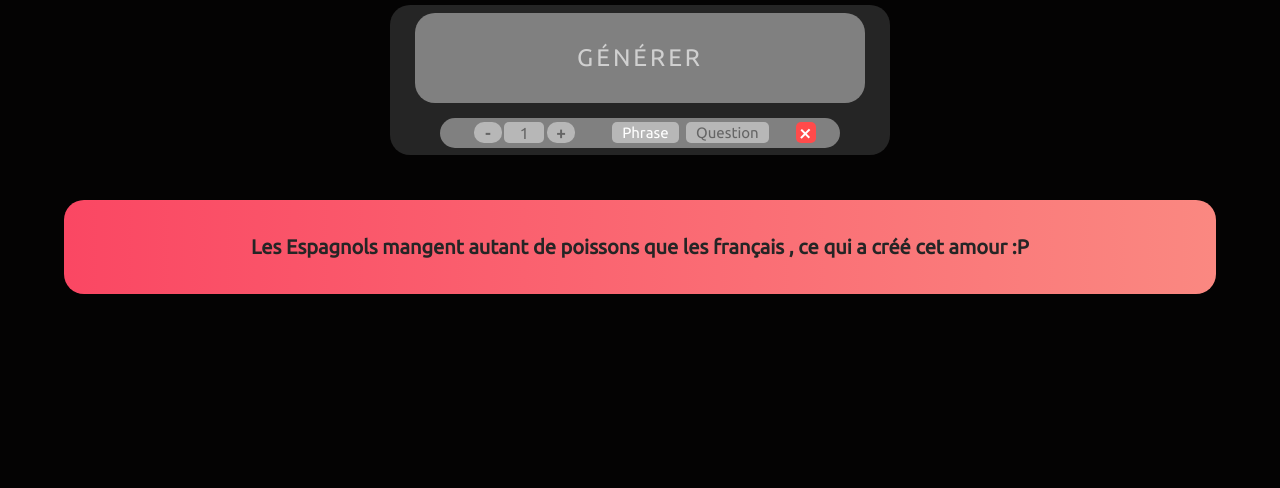
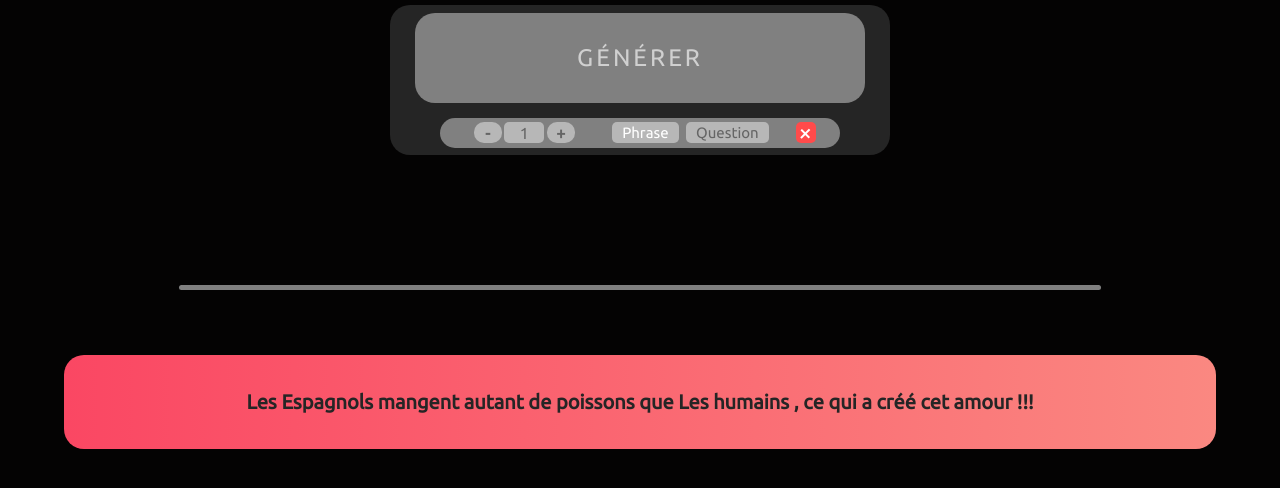
Before and after one commit to thomasv04/OC_P5, a plain HTML site: page index.html in a window 1280 px wide. Both pictures are taken after a click on the element "GÉNÉRER". Drawn offline with nearby package versions, Linux system fonts and the light colour scheme.

Commit message:
Passage en programmation objet

```diff
--- a/css/generateur.css
+++ b/css/generateur.css
@@ -238,3 +238,13 @@
     text-align: justify;
     font-weight: 700;
 }
+
+.separateur {
+    background: grey;
+    height: 5px;
+    width: 80%;
+    margin: auto;
+    border-radius: 10px;
+    margin-bottom: 65px;
+    margin-top: 85px;
+}
--- a/index.html
+++ b/index.html
@@ -1,7 +1,7 @@
 <!DOCTYPE html>
 <html lang="fr">
 
-    <head>
+<head>
     <meta charset="UTF-8">
     <title>Générateur de citation</title>
     <link rel="stylesheet" href="css/generateur.css">
@@ -15,7 +15,12 @@
 
 
     <script src="https://code.jquery.com/jquery-3.3.1.min.js"></script>
+    <script src="js/tableau.js"></script>
     <script src="js/generateur.js"></script>
+    <script>
+        let generateur_citation = new Generateur();
+        generateur_citation.init('.generateur', citation);
+    </script>
 </body>
 
 </html>
--- a/js/generateur.js
+++ b/js/generateur.js
@@ -1,137 +1,148 @@
-$(() => {
-    let valeur1 = Array("Ils", "Elles", "Les humains", "Les Français", "Les Italiens", "Les Espagnols", "Les Robots");
+class Generateur {
+    constructeur() {
+        this.emplacement = null;
+        this.tableau = null;
+        this.nb_generation = null;
+        this.max_generation = null;
+        this.type_generation = null;
+        this.couleur_citation = 1;
+    }
 
-    let valeur2 = Array("volent aussi bien que", "mangent autant de poissons que");
+    init(emplacement, tableau, nb_generation = 1, max_generation = 5) {
+        this.emplacement = emplacement;
+        this.tableau = tableau;
+        this.nb_generation = nb_generation;
+        this.max_generation = max_generation;
+        this.type_generation = 1;
+        this.couleur_citation = 1;
 
-    let valeur3 = Array("Les humains", "Les Français", "Les Italiens", "Les Espagnols", "Les Robots");
+        this.creation_div();
+        this.gestion_click();
 
-    let valeur4 = Array(", ce qui a déclanché cette guerre", ", ce qui a créé cet amour", ", c'est pourquoi leur extinction a été créée");
 
-    let valeur5 = Array(".", "!", "!!!", "...", ":D", ":P");
+    }
 
-    let valeur6 = Array("Pourquoi", "Comment");
+    creation_div() {
+        if ($(this.emplacement).length == 0) {
+            alert("il manque une div avec comme classe generateur !!")
+        } else {
+            $(this.emplacement).append('<div class=champ></div>');
+            $(this.emplacement + ' .champ').append('<div class=bouton><h2>Générer</h2></div><div class="test"><h4 class="moins"><p>-</p></h4><div class="total"><p>' + this.nb_generation + '</p></div><h4 class="plus"><p>+</p></h4><h3 class="select phrase"><p class="">Phrase</p></h3><h3 class="question"><p class="">Question</p></h3><div class="suppr"></div></div>');
+        }
+    }
 
-    let valeur7 = Array("sont devenus comme ça", "font ça", "en sont arrivés là", "arrivent à faire ça", "sont morts");
-
-    let valeur8 = Array("?", "?!", "??");
-
-    let nb_generation = 1;
-
-    init();
-
-    let element_citation = 1;
-
-    let type = "phrase";
-
-    $('.generateur .champ .bouton').click(() => {
-        creer_citation();
+    gestion_click() {
+        $(this.emplacement + ' .champ .bouton').click(() => {
+            this.creer_citation();
         })
 
-    $('.plus').click(() => {if (nb_generation != 5) {
-            nb_generation++;
+        $('.plus').click(() => {
+            if (this.nb_generation != this.max_generation) {
+                this.nb_generation++;
             }
 
-        $('.total p').replaceWith(`<p>${nb_generation}</p>`);
+            $('.total p').replaceWith(`<p>${this.nb_generation}</p>`);
         })
 
         $('.moins').click(() => {
-        if (nb_generation != 1) {
-            nb_generation--;
+            if (this.nb_generation != 1) {
+                this.nb_generation--;
             }
-        $('.total p').replaceWith(`<p>${nb_generation}</p>`);
+            $('.total p').replaceWith(`<p>${this.nb_generation}</p>`);
         })
 
         $('.suppr').click(() => {
-        vider_citation()
+            this.vider_citation();
         })
 
-    $('.phrase').click(function () {
-        if ($(this).hasClass("select") == false) {
-            $(this).addClass('select');
+        $('.phrase').click(() => {
+            if ($('.phrase').hasClass("select") == false) {
+                $('.phrase').addClass('select');
                 $('.question').removeClass('select');
-            type = "phrase";
+                this.type_generation = 1;
             }
         })
 
-    $('.question').click(function () {
-        if ($(this).hasClass("select") == false) {
-            $(this).addClass('select');
+        $('.question').click(() => {
+            if ($('.question').hasClass("select") == false) {
+                $('.question').addClass('select');
                 $('.phrase').removeClass('select');
-            type = "question";
+                this.type_generation = 2;
             }
         })
-
-
-    function init() {
-        if ($('.generateur').length == 0) {
-            alert("il manque une div avec comme class generateur !!")
-        } else {
-            $('.generateur').append('<div class=champ></div>');
-            $('.generateur .champ').append('<div class=bouton><h2>Générer</h2></div><div class="test"><h4 class="moins"><p>-</p></h4><div class="total"><p>1</p></div><h4 class="plus"><p>+</p></h4><h3 class="select phrase"><p class="">Phrase</p></h3><h3 class="question"><p class="">Question</p></h3><div class="suppr"></div></div>');
-        }
     }
 
-    function chiffre_aleatoire(min, max) {
+    vider_citation() {
+        $(this.emplacement + ' .citation_box').replaceWith('<div class=citation_box></div>');
+        $(this.emplacement + ' .champ').css('top', '50%');
+    }
+
+    chiffre_alea(min, max) {
+        this.min = min;
+        this.max = max;
         return Math.random() * (max - min) + min;
     }
 
-    function mot_alea_valeur(valeur) {
-        return valeur[parseInt(chiffre_aleatoire(0, valeur.length - 0.00001))];
+    mot_alea_valeur(valeur) {
+        let valeur_selec = valeur;
+        let chiffre_texte_alea = parseInt(this.chiffre_alea(0, valeur.length - 0.00001));
+        //alert(chiffre_texte_alea);
+        return valeur_selec[chiffre_texte_alea];
     }
 
-    function generation_texte(valeur1, valeur2, valeur3, valeur4, valeur5) {
-        let mot_valeur1 = mot_alea_valeur(valeur1);
-        let mot_valeur2 = mot_alea_valeur(valeur2);
-        let mot_valeur3 = mot_alea_valeur(valeur3);
-        let mot_valeur4 = mot_alea_valeur(valeur4);
-        let mot_valeur5 = mot_alea_valeur(valeur5);
+    generation_texte(valeur1, valeur2, valeur3, valeur4, valeur5) {
+        let mot_valeur1 = this.mot_alea_valeur(valeur1);
+        let mot_valeur2 = this.mot_alea_valeur(valeur2);
+        let mot_valeur3 = this.mot_alea_valeur(valeur3);
+        let mot_valeur4 = this.mot_alea_valeur(valeur4);
+        let mot_valeur5 = this.mot_alea_valeur(valeur5);
 
         if (mot_valeur1 == mot_valeur3) {
-            mot_valeur3 = mot_alea_valeur(valeur3);
+            mot_valeur3 = this.mot_alea_valeur(valeur3);
         }
 
-        let texte = `${mot_valeur1} ${mot_valeur2} ${mot_valeur3.toLowerCase()} ${mot_valeur4} ${mot_valeur5}`;
+
+        let texte = `${mot_valeur1} ${mot_valeur2} ${mot_valeur3} ${mot_valeur4} ${mot_valeur5}`;
         return texte;
     }
 
-    function generation_question(valeur1, valeur2, valeur3, valeur4) {
-        let mot_valeur1 = mot_alea_valeur(valeur1);
-        let mot_valeur2 = mot_alea_valeur(valeur2);
-        let mot_valeur3 = mot_alea_valeur(valeur3);
-        let mot_valeur4 = mot_alea_valeur(valeur4);
+    generation_question(valeur1, valeur2, valeur3, valeur4) {
+        let mot_valeur1 = this.mot_alea_valeur(valeur1);
+        let mot_valeur2 = this.mot_alea_valeur(valeur2);
+        let mot_valeur3 = this.mot_alea_valeur(valeur3);
+        let mot_valeur4 = this.mot_alea_valeur(valeur4);
 
-        let question = `${mot_valeur1} ${mot_valeur2.toLowerCase()} ${mot_valeur3} ${mot_valeur4}`;
+        let question = `${mot_valeur1} ${mot_valeur2} ${mot_valeur3} ${mot_valeur4}`;
         return question;
     }
 
-    function creer_citation() {
-        for (let i = 0; i < nb_generation; i++) {
-            if ($('.generateur .citation_box').length == 0) {
-                $('.generateur').append('<div class=citation_box></div>');
+    creer_citation() {
+        for (let i = 0; i < this.nb_generation; i++) {
+            if ($(this.emplacement + ' .citation_box').length == 0) {
+                $(this.emplacement).append('<div class=citation_box></div>');
 
             }
-            $('.generateur .champ').css('top', '10%');
-            if (type == "phrase") {
-                let texte_alea = generation_texte(valeur1, valeur2, valeur3, valeur4, valeur5);
-                $('.generateur .citation_box').prepend(`<div class=citation id="${element_citation}"><p>${texte_alea}</p></div>`);
+
+            $(this.emplacement + ' .champ').css('top', '10%');
+            if (this.type_generation == 1) {
+                let texte_alea = this.generation_texte(this.tableau.valeur1, this.tableau.valeur2, this.tableau.valeur3, this.tableau.valeur4, this.tableau.valeur5);
+                $(this.emplacement + ' .citation_box').prepend(`<div class=citation id="${this.couleur_citation}"><p>${texte_alea}</p></div>`);
             }
 
-            if (type == "question") {
-                let texte_alea = generation_question(valeur6, valeur3, valeur7, valeur8);
-                $('.generateur .citation_box').prepend(`<div class=citation id="${element_citation}"><p>${texte_alea}</p></div>`);
+            if (this.type_generation == 2) {
+                let texte_alea = this.generation_question(this.tableau.valeur6, this.tableau.valeur3, this.tableau.valeur7, this.tableau.valeur8);
+                $(this.emplacement + ' .citation_box').prepend(`<div class=citation id="${this.couleur_citation}"><p>${texte_alea}</p></div>`);
             }
 
-            if (element_citation == 6) {
-                element_citation = 1;
+            if (this.couleur_citation == 6) {
+                this.couleur_citation = 1;
             } else {
-                element_citation++;
+                this.couleur_citation++;
             }
 
         }
+        $(this.emplacement + ' .citation_box').prepend(`<div class=separateur></div>`);
     }
 
-    function vider_citation() {
-        $('.generateur .citation_box').replaceWith('<div class=citation_box></div>');
-        $('.generateur .champ').css('top', '50%');
-    }
-})
+
+};
--- /dev/null
+++ b/js/tableau.js
@@ -0,0 +1,51 @@
+let citation = {
+    valeur1: [
+        "Ils",
+        "Elles",
+        "Les humains",
+        "Les Français",
+        "Les Italiens",
+        "Les Espagnols",
+        "Les Robots",
+    ],
+    valeur2: [
+        "volent aussi bien que",
+        "mangent autant de poissons que",
+    ],
+    valeur3: [
+        "Les humains",
+        "Les Français",
+        "Les Italiens",
+        "Les Espagnols",
+        "Les Robots",
+    ],
+    valeur4: [
+        ", ce qui a déclanché cette guerre",
+        ", ce qui a créé cet amour",
+        ", c'est pourquoi leur extinction a été créée",
+    ],
+    valeur5: [
+        ".",
+        "!",
+        "!!!",
+        "...",
+        ":D",
+        ":P",
+    ],
+    valeur6: [
+        "Pourquoi",
+        "Comment",
+    ],
+    valeur7: [
+        "sont devenus comme ça",
+        "font ça",
+        "en sont arrivés là",
+        "arrivent à faire ça",
+        "sont morts",
+    ],
+    valeur8: [
+        "?",
+        "?!",
+        "??",
+    ],
+};
```
Lines whose indentation alone changed are shown as unchanged.
